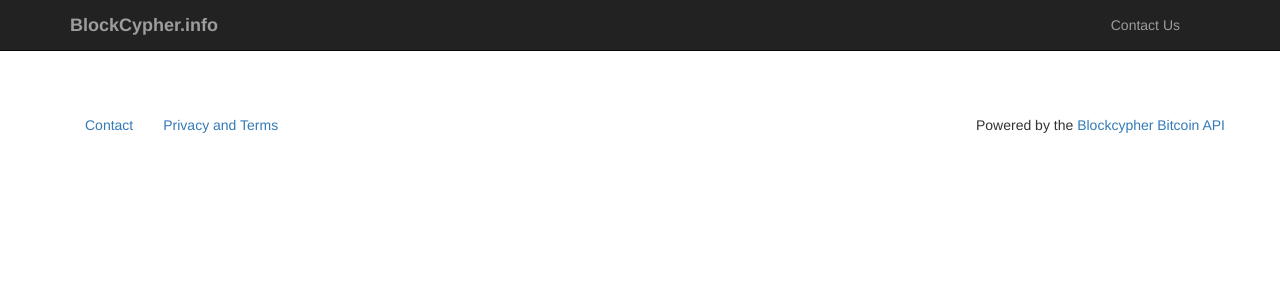
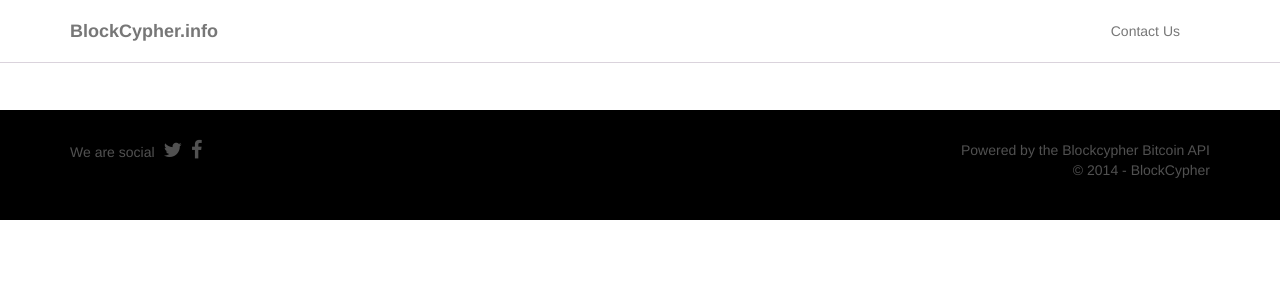
Before and after one commit to blockcypher/explorer, a Django app: template templates/base.html in a window 1280 px wide. Shown: the top 300 px of the page. Run offline with Django 3.2, Linux system fonts and the light colour scheme; the template is opened without the code that fills it, so the values that code supplies are empty; some libraries are stand-ins or nearby versions.

Commit message:
Super rough pass at homepage, header, and footer. Lots of cleanup to do.

```diff
--- /dev/null
+++ b/static/css/custom.css
@@ -0,0 +1,46 @@
+/* Custom CSS here */
+
+/* Layout */
+.main-container {
+	margin-top:50px;
+	padding:30px 0;
+}
+
+/* Header */
+/* Navbar */
+.navbar {
+	border-bottom:1px solid #dad3dc;
+	background: #fff;
+	padding:6px 0;
+}
+
+/* Footer */
+.main-footer {
+	background: #000;
+	padding:30px;
+	color: #515151;
+}
+.main-footer a {
+	color: #515151;
+}
+.main-footer .fa {
+	font-size: 20px;
+	text-decoration: none;
+	padding-left: 5px;
+}
+/* Homepage */
+.block-currency-logos {
+	list-style: none;
+}
+.block-currency-logos>li {
+	display: inline-block;
+	margin:1em 1%;
+}
+.block-currency-logos>li>a {
+	display: inline-block;
+	overflow: hidden;
+	height:116px;
+	width:116px;
+	background:#ddd;
+	white-space: nowrap;
+}
--- a/templates/base.html
+++ b/templates/base.html
@@ -10,6 +10,9 @@
     <meta name="author" content="">
     <link rel="shortcut icon" href="{% static "img/favicon.ico" %}">
 
+    <link rel="icon" type="image/png" href="{% static "img/favicon_16x16.png" %}" sizes="16x16">
+    <link rel="icon" type="image/png" href="{% static "img/favicon_32x32.png" %}" sizes="32x32">
+
     <title>
       {% block title %}{% trans "Bitcoin Block Explorer" %}{% endblock %} | Powered by BlockCypher
     </title>
@@ -20,13 +23,19 @@
     {# Bootstrap core CSS #}
     <link href="//maxcdn.bootstrapcdn.com/bootstrap/3.3.0/css/bootstrap.min.css" rel="stylesheet">
 
+    {# FontAwesome #}
+    <link href="//maxcdn.bootstrapcdn.com/font-awesome/4.2.0/css/font-awesome.min.css" rel="stylesheet">
+
+    {# Custom css #}
+    <link href="{% static "css/custom.css" %}" rel="stylesheet">
+
     {% block extra_head %}{% endblock extra_head %}
 
   </head>
 
   <body>
     {#  Fixed navbar #}
-    <div class="navbar navbar-inverse navbar-fixed-top">
+    <div class="navbar navbar-default navbar-fixed-top">
       <div class="container">
         <div class="navbar-header">
           <button type="button" class="navbar-toggle" data-toggle="collapse" data-target="#nav-collapse">
@@ -85,12 +94,6 @@
 
     </div>
 
-    <br />
-    <br />
-    <br />
-    <br />
-    <br />
-
     {% if is_home %}
       <div class="main-container home">
       {# The messages partial is included in index.html #}
@@ -107,16 +110,26 @@
     </div>
 
     {# Footer #}
-    <footer class="page-footer container-fluid">
+    <footer class="main-footer">
       <div class="container">
-        <ul class="nav navbar-nav navbar-left">
-          <li><a href="#">{% trans "Contact" %}</a></li>
-          <li><a href="#">{% trans "Privacy and Terms" %}</a></li>
-        </ul>
-
-        <p class="navbar-text navbar-right">
-          Powered by the <a href="http://www.blockcypher.com/">Blockcypher Bitcoin API</a>
-        </p>
+        <div class="row">
+          <div class="col-md-12 col-sm-6 col-md-6">
+            <p>We are social
+              <a href="https://twitter.com/blockcypher">
+                <i class="fa fa-twitter"></i>
+              </a>
+              <a href="https://www.facebook.com/blockcypher">
+                <i class="fa fa-facebook"></i>
+              </a>
+            </p>
+          </div>
+          <div class="col-md-12 col-sm-6 col-md-6">
+            <p class="text-right">
+              Powered by the <a href="http://www.blockcypher.com/">Blockcypher Bitcoin API</a><br>
+              © 2014 - BlockCypher
+            </p>
+          </div>
+        </div>
       </div>
     </footer>
 
```
Also changed, not shown: templates/home.html (+45 -8 lines), static/img/favicon_16x16.png (added), static/img/favicon_32x32.png (added).
